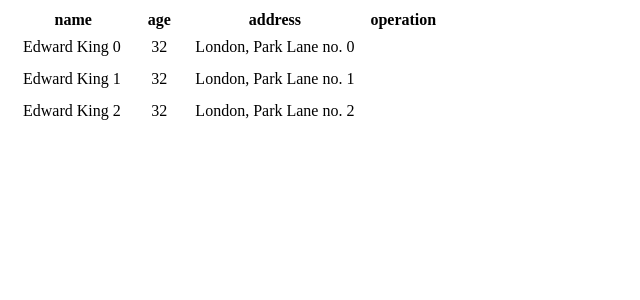
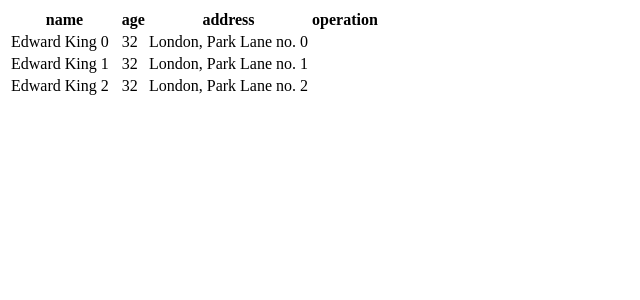
Before and after one commit to sungyun6789/react-typescript, a React (Create React App) app: page / in a window 1280 px wide. Shown: the top 300 px of the page, without its empty margins (0-640 px from the left). Built offline with nearby package versions, Linux system fonts and the light colour scheme; what typesafe-actions would draw is missing.

Commit message:
refactoring

```diff
--- a/src/antd/Editable.tsx
+++ b/src/antd/Editable.tsx
@@ -25,14 +25,7 @@ const EditableRow: React.FC<EditableRowProps> = ({ ...props }) => {
   );
 };
 
-const EditableCell: React.FC<EditableCellProps> = ({
-  title,
-  editable,
-  children,
-  dataIndex,
-  record,
-  ...restProps
-}) => {
+const EditableCell: React.FC<EditableCellProps> = ({ editable, children, dataIndex, record }) => {
   const [editing, setEditing] = useState(false);
   const form = useContext(EditableContext)!;
 
@@ -46,17 +39,14 @@ const EditableCell: React.FC<EditableCellProps> = ({
   if (editable) {
     childNode = editing ? (
       <Form.Item name={dataIndex}>
-        {/* onPressEnter: Enter키를 눌렀을 때 일어나는 이벤트 onBlur: 포커스를 잃었을 때(이걸 사용해야 포커스가 사라짐) */}
         <Input onPressEnter={toggleEdit} onBlur={toggleEdit} />
       </Form.Item>
     ) : (
-      <div className="editable-cell-value-wrap" onClick={toggleEdit}>
-        {children}
-      </div>
+      <div onClick={toggleEdit}>{children}</div>
     );
   }
 
-  return <td {...restProps}>{childNode}</td>;
+  return <td>{childNode}</td>;
 };
 
 class EditableTable extends React.Component<EditableTableProps, EditableTableState> {
@@ -115,7 +105,6 @@ class EditableTable extends React.Component<EditableTableProps, EditableTableSta
         <Table
           pagination={false}
           components={components}
-          rowClassName={() => 'editable-row'}
           bordered
           dataSource={dataSource}
           columns={columns as ColumnTypes}
```
